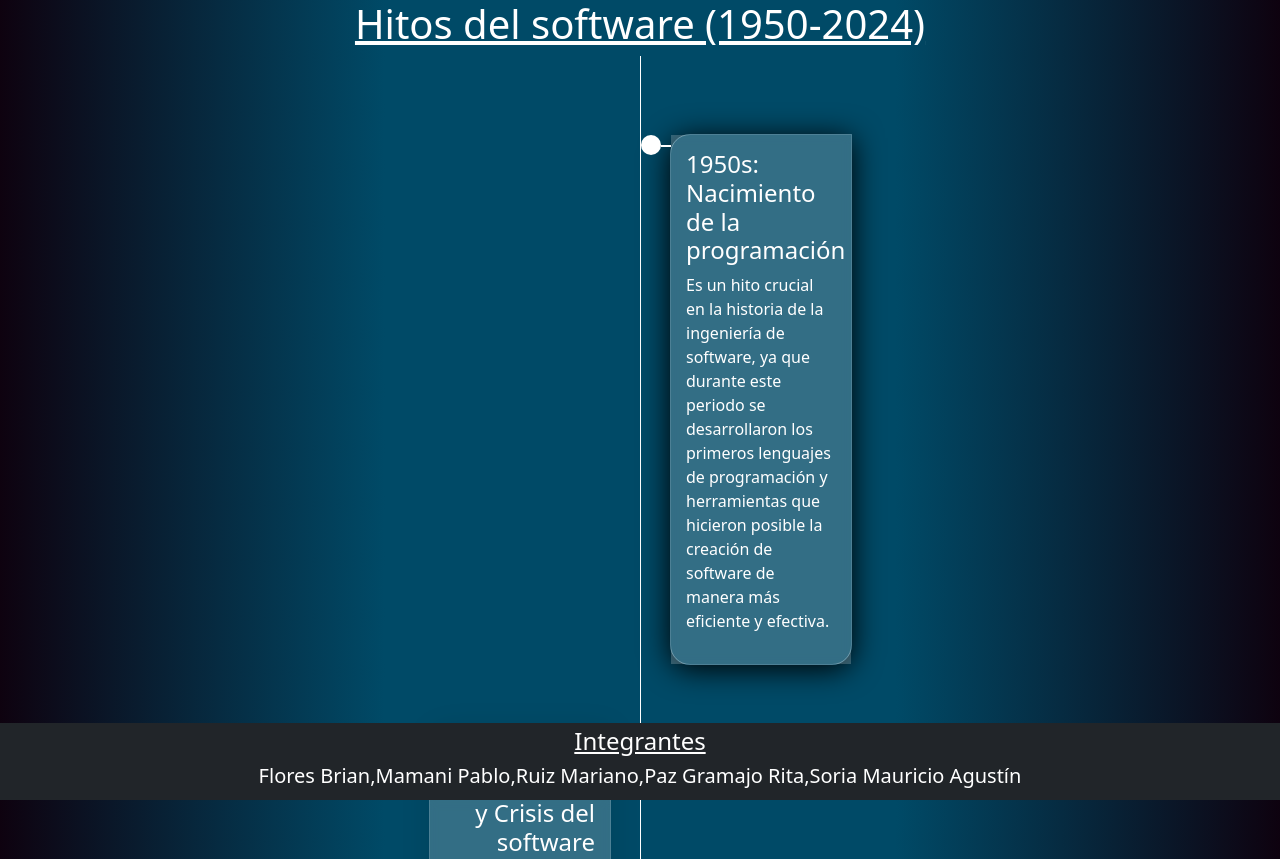
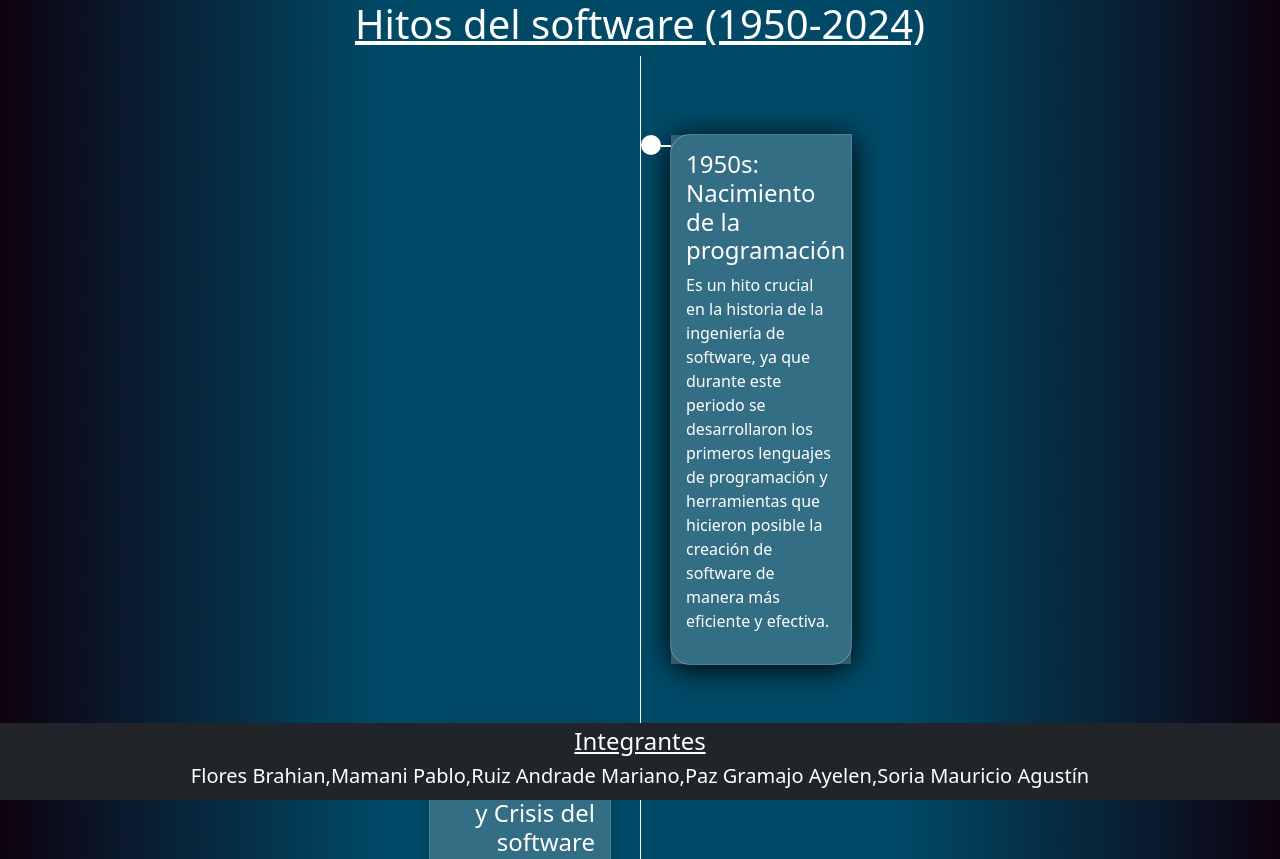
Before and after one commit to MauricioSor/TimeLine, a website: page index.html in a window 1280 px wide. Shown: the top 859 px of the page. Drawn offline with nearby package versions, Linux system fonts and the light colour scheme.

Commit message:
Correccion de nombres

```diff
--- a/index.html
+++ b/index.html
@@ -17,10 +17,10 @@
     <footer class="bg-dark py-1">
         <h4 class="fs-4 text-white text-center"><u>Integrantes</u></h4>
         <div class="container d-flex justify-content-center">
-        <h5 class="fs-5 text-white text-center">Flores Brian,</h5>
+        <h5 class="fs-5 text-white text-center">Flores Brahian,</h5>
         <h5 class="fs-5 text-white text-center">Mamani Pablo,</h5>
-        <h5 class="fs-5 text-white text-center">Ruiz Mariano,</h5>
-        <h5 class="fs-5 text-white text-center">Paz Gramajo Rita,</h5>
+        <h5 class="fs-5 text-white text-center">Ruiz Andrade Mariano,</h5>
+        <h5 class="fs-5 text-white text-center">Paz Gramajo Ayelen,</h5>
         <h5 class="fs-5 text-white text-center">Soria Mauricio Agustín</h5>
     </div>
     </footer>
```
